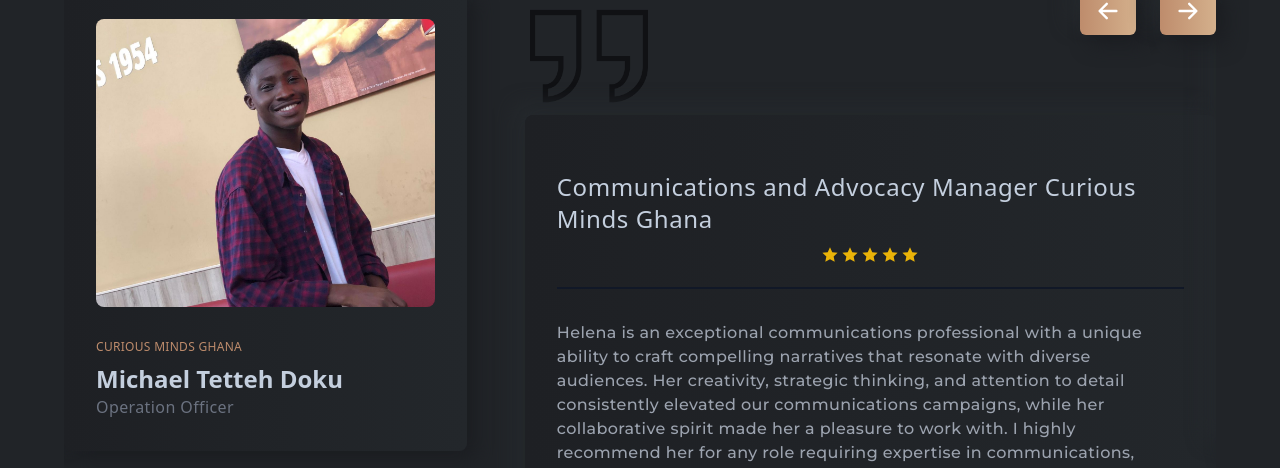
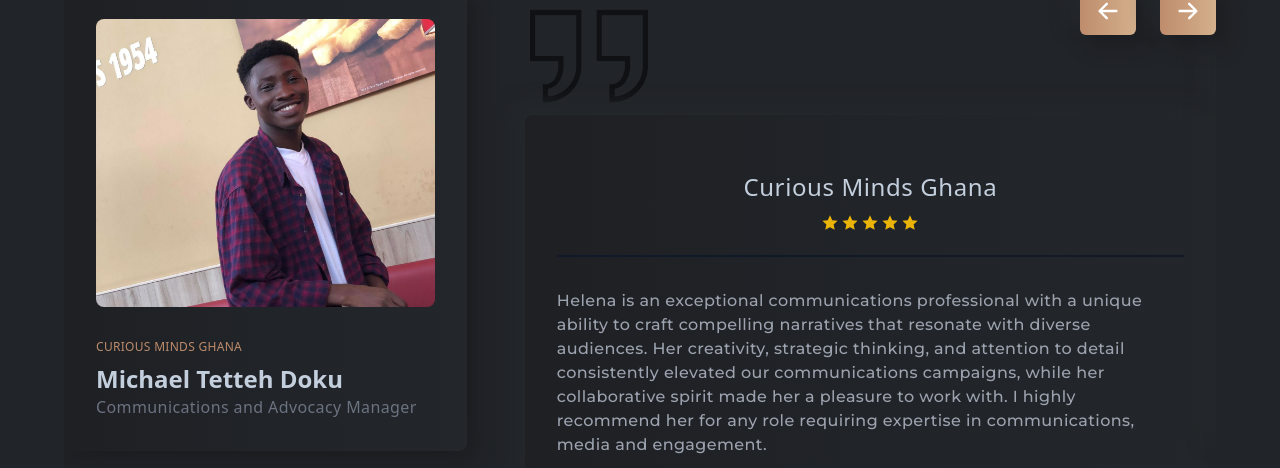
Before and after one commit to Jossyboydgenius/Speakers-portfolio, a React (Create React App) app: page / in a window 1280 px wide. Shown: the part 5915-6383 px from the top of the page. Built offline with nearby package versions, Linux system fonts and the light colour scheme.

Commit message:
Refactor Testimonial component to update testimonial names

```diff
--- a/src/components/tesimonial/Testimonial.js
+++ b/src/components/tesimonial/Testimonial.js
@@ -112,7 +112,7 @@ const Testimonial = () => {
                   </p>
                   <h3 className="text-2xl font-bold">Michael Tetteh Doku</h3>
                   <p className="text-base tracking-wide text-gray-500">
-                    Operation Officer
+                  Communications and Advocacy Manager
                   </p>
                 </div>
               </div>
@@ -122,7 +122,6 @@ const Testimonial = () => {
                   <div className="flex flex-col justify-between lgl:items-center py-6 border-b-2 border-b-gray-900">
                     <div>
                       <h3 className="text-xl lgl:text-2xl font-medium tracking-wide">
-                      Communications and Advocacy Manager
                       Curious Minds Ghana
                       </h3>
                       <p className="text-base text-gray-400 mt-3">
```
